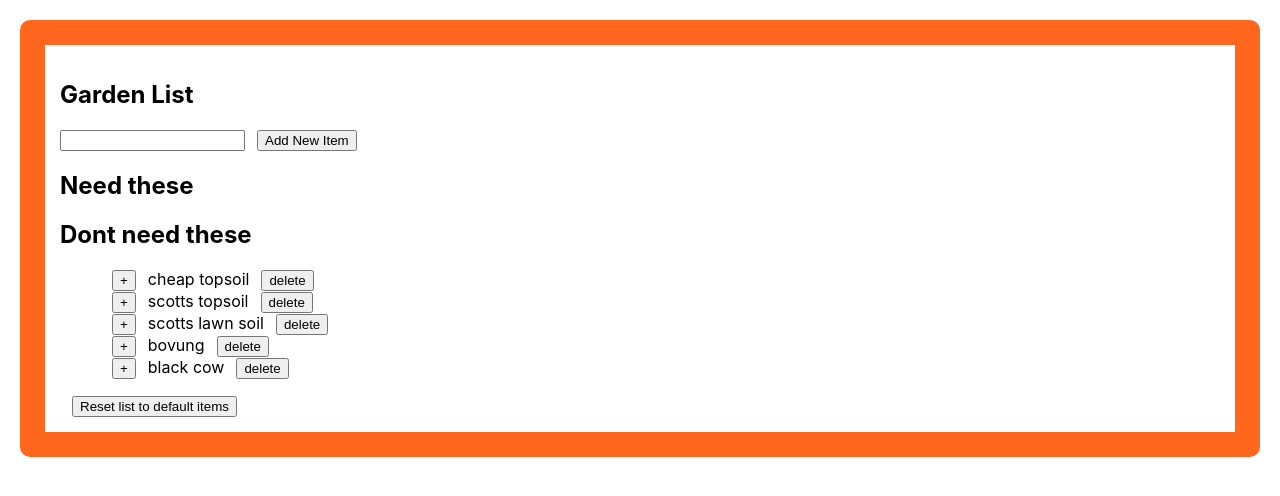
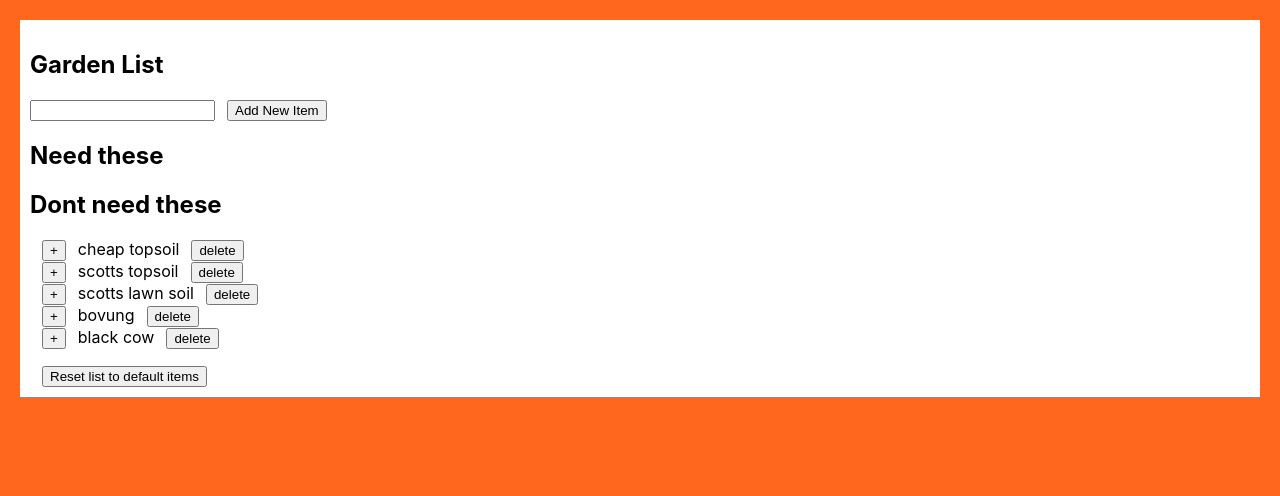
Before and after one commit to bushbass/homedepotlist, a React (Create React App) app: page / in a window 1280 px wide. Shown: the top 496 px of the page. Built offline with nearby package versions, Linux system fonts and the light colour scheme.

Commit message:
changed indent of lists and background padding

```diff
--- a/src/App.css
+++ b/src/App.css
@@ -1,6 +1,10 @@
 .App {
-  margin: 20px;
-  border: 25px solid rgb(255, 103, 31);
-  padding: 15px;
+  margin: 10px;
+  border: 10px solid rgb(255, 103, 31);
+  padding: 10px;
   border-radius: 10px;
+  background-color: white;
 }
+body {
+  background-color: rgb(255, 103, 31);
+}
--- a/src/App.jsx
+++ b/src/App.jsx
@@ -67,6 +67,7 @@ function App() {
         <button>Add New Item</button>
       </form>
       <h2>Need these</h2>
+
       <ul>
         {list
           .filter((item) => item.count > 0)
@@ -81,6 +82,7 @@ function App() {
             />
           ))}
       </ul>
+
       <h2>Dont need these</h2>
       <ul>
         {list
--- a/src/index.css
+++ b/src/index.css
@@ -16,4 +16,5 @@ button {
 }
 ul {
   list-style: none;
+  padding-left: 0;
 }
```
